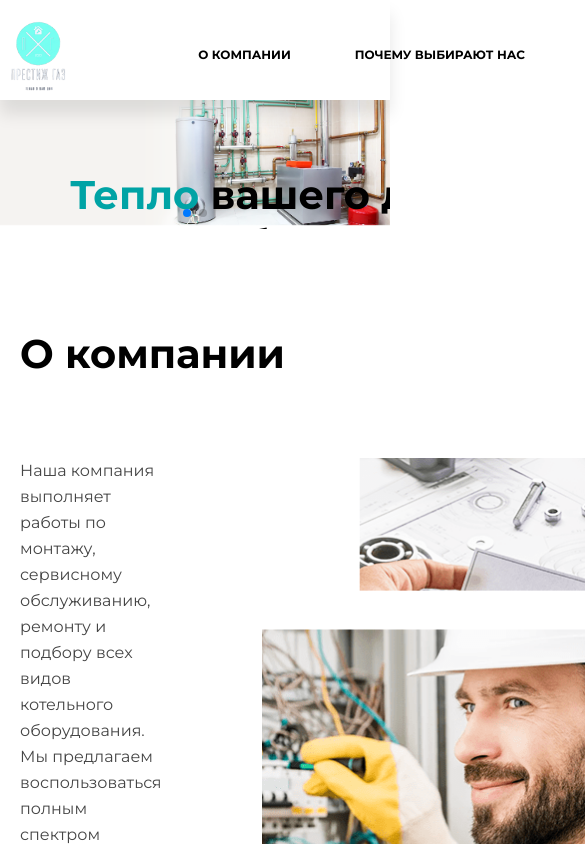
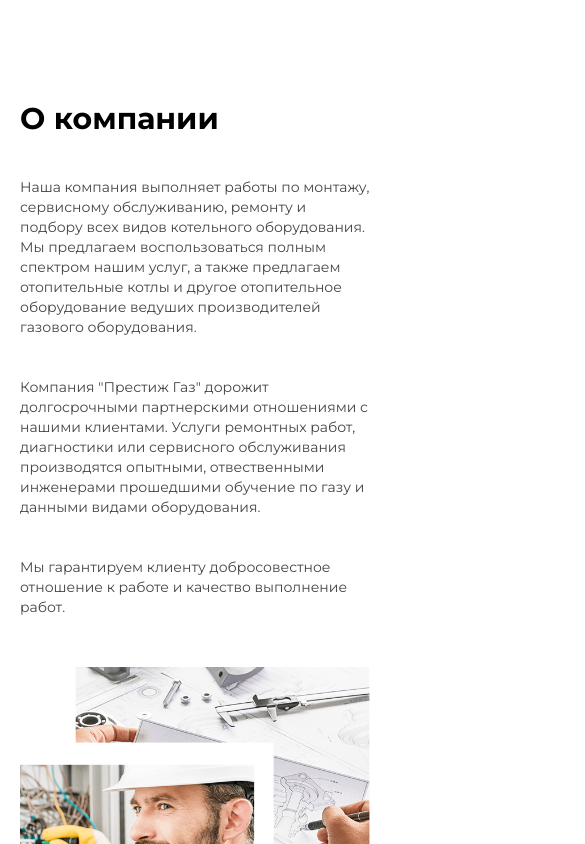
Before and after one commit to AlexandrSyvorotkin/prestige-gas, a Next.js app: page / in a window 390 px wide. Shown: the top 844 px of the page, 585 px wide, since content can reach past the window. Built offline with nearby package versions, Linux system fonts and the light colour scheme.

Commit message:
responsive layout about company

```diff
--- a/src/Layout/Layout/Layout.jsx
+++ b/src/Layout/Layout/Layout.jsx
@@ -16,7 +16,7 @@ const Layout = ({children}) => {
         <>
             {/*<Header/>*/}
             {children}
-            <Footer/>
+            {/*<Footer/>*/}
         </>
     );
 };
--- a/src/components/AboutCompany/AboutCompany.jsx
+++ b/src/components/AboutCompany/AboutCompany.jsx
@@ -3,9 +3,9 @@ import styles from './AboutCompany.module.scss'
 import Image from "next/image";
 import Container from "@/Layout/Container/Container";
 
-const AboutCompany = ({scroll}) => {
+const AboutCompany = () => {
     return (
-        <section className={styles.about_company} ref={scroll}>
+        <section className={styles.about_company}>
             <Container>
                 <div className={styles.header}>
                     О компании
@@ -21,7 +21,7 @@ const AboutCompany = ({scroll}) => {
                         </p>
                         <p>Мы гарантируем клиенту добросовестное отношение к работе и качество выполнение работ.</p>
                     </div>
-                    <Image src='/photo_bg_about/photo6-min.png' width='625' height='625'/>
+                    <Image src='/photo_bg_about/photo6-min.png' width='625' height='625' layout='responsive'/>
                 </div>
             </Container>
         </section>
--- a/src/components/AboutCompany/AboutCompany.module.scss
+++ b/src/components/AboutCompany/AboutCompany.module.scss
@@ -4,18 +4,37 @@
   .header {
     font-size: 40px;
     font-weight: bold;
+	@media (max-width: 576px) {
+	  font-size: 30px;
+	}
   }
   .description {
     margin-top: 80px;
     display: flex;
     gap: 100px;
+	@media (max-width: 992px) {
+	  gap: 50px;
+	}
+	@media (max-width: 768px) {
+	  flex-direction: column;
+	  margin-top: 40px;
+	}
   }
   .description_txt {
+	width: 1000px;
     display: flex;
     flex-direction: column;
     gap: 40px;
     font-size: 16px;
     line-height: 26px;
     color: #454545;
+	@media (max-width: 992px) {
+	  width: 600px;
+	  font-size: 14px;
+	  line-height: 20px;
+	}
+	@media (max-width: 768px) {
+	  width: 100%;
+	}
   }
 }
--- a/src/pages/index.js
+++ b/src/pages/index.js
@@ -28,25 +28,25 @@ const Home = () => {
 
     return (
         <>
-            <Header
-                scrollAbout={scrollAbout}
-                scrollToWhy={scrollToWhy}
-                scrollToPrices={scrollToPrices}
-                scrollToStages={scrollToStages}
-                scrollToReviews={scrollToReviews}
-                scrollToContacts={scrollToContacts}
-            />
-            <div className={styles.header_wrapper}/>
-            <SliderMain/>
+            {/*<Header*/}
+            {/*    scrollAbout={scrollAbout}*/}
+            {/*    scrollToWhy={scrollToWhy}*/}
+            {/*    scrollToPrices={scrollToPrices}*/}
+            {/*    scrollToStages={scrollToStages}*/}
+            {/*    scrollToReviews={scrollToReviews}*/}
+            {/*    scrollToContacts={scrollToContacts}*/}
+            {/*/>*/}
+            {/*<div className={styles.header_wrapper}/>*/}
+            {/*<SliderMain/>*/}
             <AboutCompany scroll={scrollAbout}/>
-            <Why scroll={scrollToWhy}/>
-            <Prices scroll={scrollToPrices}/>
-            <WorkStages scroll={scrollToStages}/>
-            <Reviews scroll={scrollToReviews}/>
-            <Certificates />
-            <Contacts scroll={scrollToContacts}/>
-            <Consultation />
-            <OurWork/>
+            {/*<Why scroll={scrollToWhy}/>*/}
+            {/*<Prices scroll={scrollToPrices}/>*/}
+            {/*<WorkStages scroll={scrollToStages}/>*/}
+            {/*<Reviews scroll={scrollToReviews}/>*/}
+            {/*<Certificates />*/}
+            {/*<Contacts scroll={scrollToContacts}/>*/}
+            {/*<Consultation />*/}
+            {/*<OurWork/>*/}
         </>
     )
 }
```
Also changed, not shown: src/Layout/Container/Container.module.scss (+18 -0 lines).
